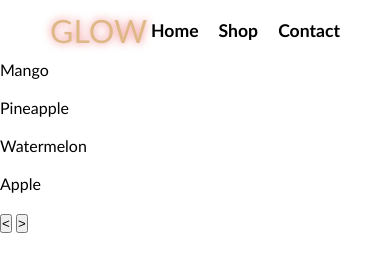
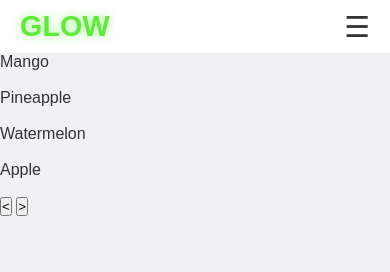
Before and after one commit to RobertoDaSilvaSantiago/collagen_project, a plain HTML site: page index.html in a window 390 px wide. Drawn offline with Linux system fonts and the light colour scheme.

Commit message:
create navbar

```diff
--- a/app.js
+++ b/app.js
@@ -0,0 +1,4 @@
+function toggleMenu() {
+    const nav = document.querySelector("nav ul");
+    nav.classList.toggle("active");
+}
--- a/index.html
+++ b/index.html
@@ -11,6 +11,7 @@
     <!--Navbar-->
     <header>
         <div>GLOW</div>
+        <button class="hamburger" onclick="toggleMenu()">☰</button>
         <nav>
             <ul>
                 <li>Home</li>
@@ -66,6 +67,6 @@
 
 
 
-
+    <script src="app.js"></script>
 </body>
 </html>
--- a/style.css
+++ b/style.css
@@ -1,3 +1,4 @@
+/* Basic Reset */
 * {
     margin: 0;
     padding: 0;
@@ -5,40 +6,141 @@
 }
 
 body {
-    font-family: 'Trebuchet MS', 'Lucida Sans Unicode', 'Lucida Grande', 'Lucida Sans', Arial, sans-serif;
-    color: black;
-    background-color: white;
+    font-family: Arial, sans-serif;
+    background-color: #f0f0f5;
+    color: #333;
 }
 
+/* Header Styling */
 header {
     display: flex;
     justify-content: space-between;
     align-items: center;
-    padding: 0 50px;
-    height: 60px;
-    box-sizing: border-box;
+    padding: 10px 20px;
+    background-color: #fff;
     position: relative;
-    z-index: 1;
 }
 
-header ul {
+header div {
+    font-size: 1.8em;
+    color: #60ea3d;
+    font-weight: bold;
+    text-shadow: 0 0 8px rgba(96, 234, 61, 0.6);
+}
+
+/* Hamburger button styling */
+.hamburger {
+    display: none;
+    font-size: 1.8em;
+    background: none;
+    border: none;
+    cursor: pointer;
+    color: #333;
+    position: absolute;
+    right: 20px; /* Align to the right end */
+}
+
+/* Navigation Styling */
+nav ul {
+    list-style: none;
     display: flex;
-    padding: 0;
-    margin: 0;
-    gap: 20px;
-    list-style: none;
+    align-items: center;
+    transition: max-height 0.4s ease; /* Smooth dropdown transition */
+}
+
+/* Navigation Styling */
+nav ul li {
+    color: #000;
     font-size: 1.1em;
     font-weight: bold;
     cursor: pointer;
-    transition: all 0.3s ease-in-out;
+    padding: 5px 10px;
+    margin-right: 10px;
+    position: relative;
+    transition: color 0.3s ease-in-out, text-shadow 0.3s ease-in-out;
 }
 
-/*Logo styling*/
-header div {
-    font-size: 2em;
-    color: burlywood;
-    text-shadow: 0 0 8px rgba(234,61,65,0.7);
-    cursor: pointer;
+nav ul li:last-child {
+    margin-right: 0;
 }
 
-/*hover and active effect*/
+nav ul li:hover, nav ul li:focus {
+    color: #3dd0ea;
+    text-shadow: 0 0 8px rgba(61, 223, 234, 0.7);
+}
+
+/* Underline effect matching link width */
+nav ul li::after {
+    content: '';
+    position: absolute;
+    bottom: -2px;
+    left: 50%;
+    width: 0;
+    height: 2px;
+    background-color: #91ea3d;
+    transition: width 0.3s ease-in-out, left 0.3s ease-in-out;
+    transform: translateX(-50%);
+}
+
+nav ul li:hover::after {
+    width: 100%; /* Matches the link width */
+    left: 50%;
+    transform: translateX(-50%); /* Keeps underline centered under the text */
+}
+
+/* Responsive styling for mobile */
+@media (max-width: 768px) {
+    /* Hide nav links and show the hamburger icon */
+    nav ul {
+        display: flex;
+        flex-direction: column;
+        justify-content: space-around;
+        position: absolute;
+        top: 100%;
+        left: 0;
+        width: 100vw; /* Full width of viewport */
+        height: 100vh; /* Full height of viewport for dropdown */
+        background-color: #fff;
+        border-radius: 0;
+        box-shadow: none;
+        max-height: 0;
+        overflow: hidden;
+        padding: 0px 0;
+        transition: max-height 0.4s ease;
+    }
+
+    nav ul li {
+        display: flex;
+        flex-direction: column;
+        align-items: center;
+    }
+
+    nav ul.active {
+        max-height: 20vh; /* Expands to full viewport height */
+    }
+
+    .hamburger {
+        display: block;
+    }
+
+    nav ul li {
+        padding: 15px;
+        margin: 0;
+        text-align: center;
+        width: 15%;
+    }
+
+    /* Underline effect for smaller screens */
+    nav ul li::after {
+        bottom: 0;
+        height: 3px;
+        left: 50%;
+        transform: translateX(-50%);
+    }
+
+    nav ul li:hover::after {
+        width: 100%; /* Ensures underline matches link width on smaller devices */
+    }
+
+
+}
```
